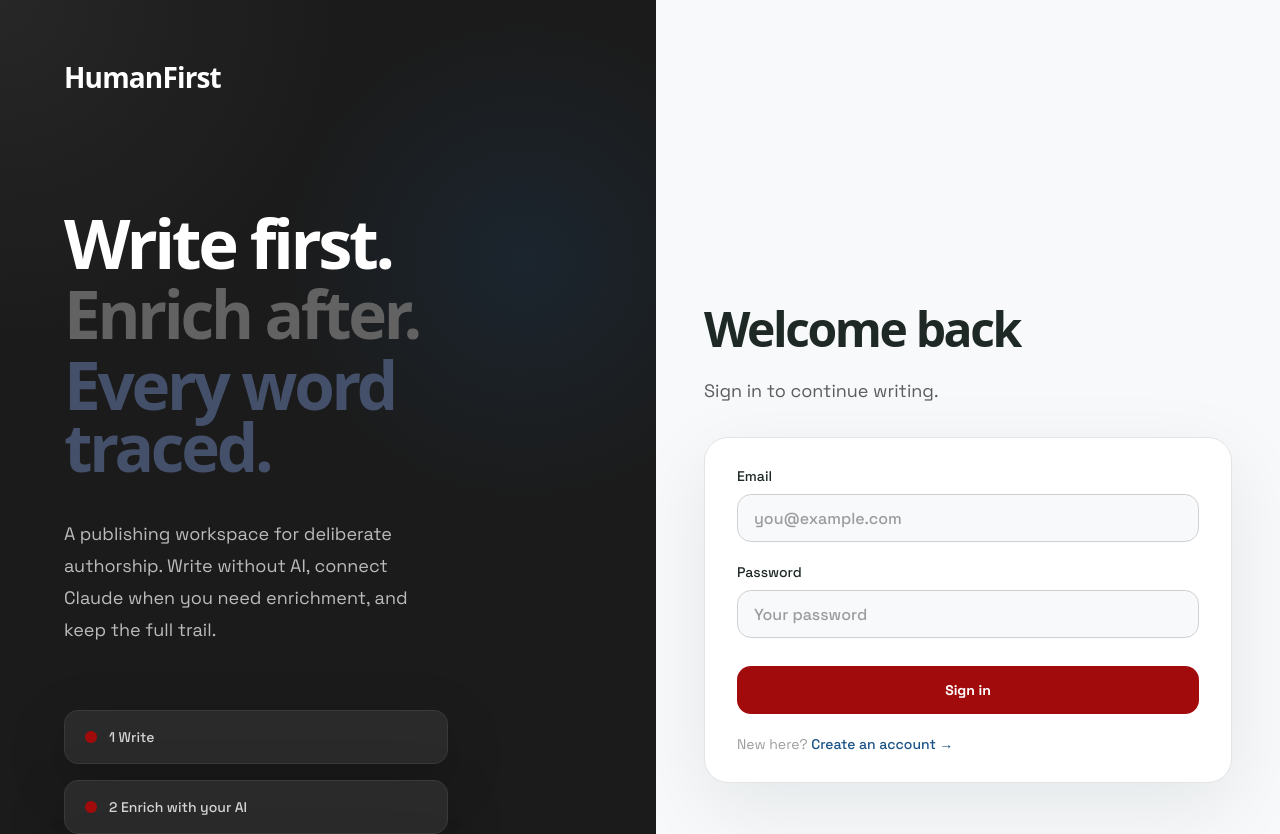
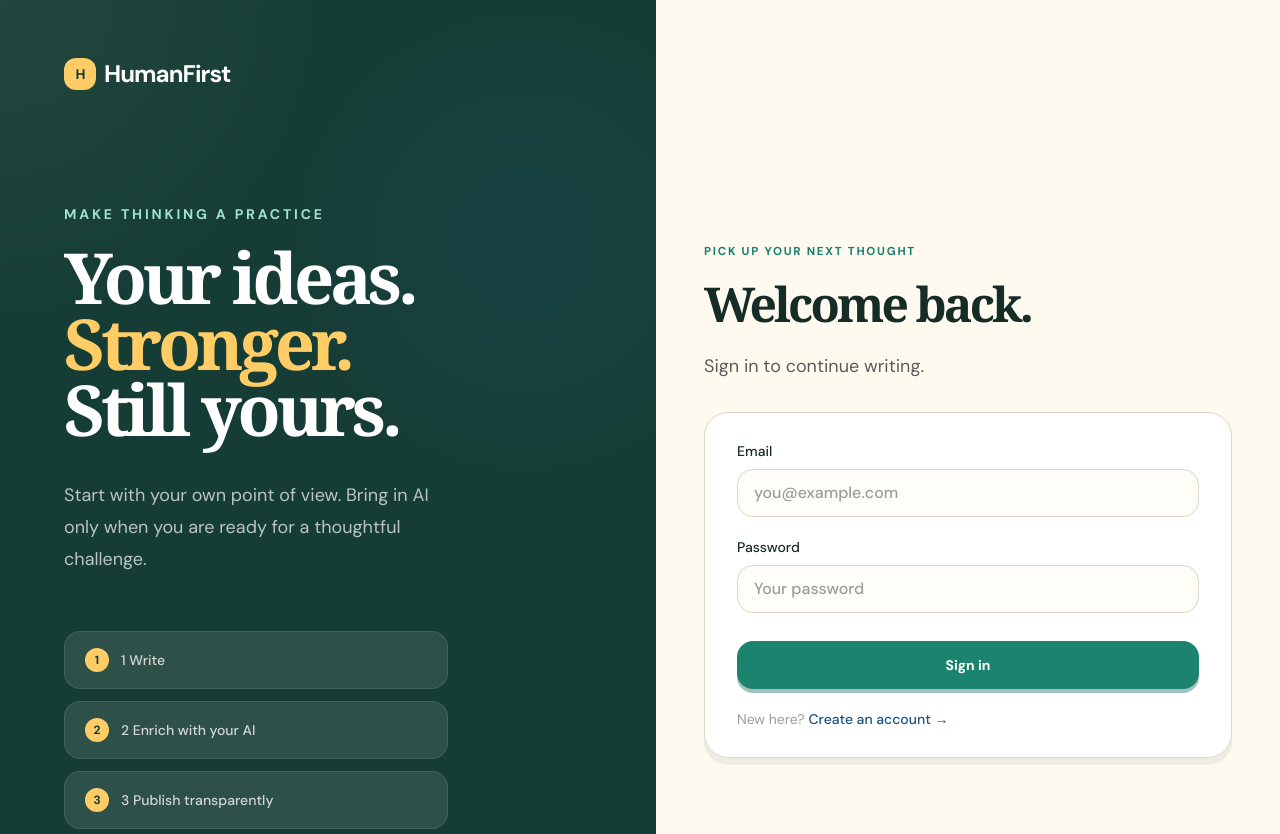
Before and after one commit to patilshraddhaa/HumanFirst, a React (Vite) app in the folder frontend/: page /login in a window 1280 px wide. Shown: the top 834 px of the page. Built offline with nearby package versions, Linux system fonts and the light colour scheme; no server answers.

Commit message:
feat: redesign product experience

```diff
--- a/frontend/src/components/LeftPanel.tsx
+++ b/frontend/src/components/LeftPanel.tsx
@@ -1,29 +1,21 @@
 export function LeftPanel() {
   return (
-    <aside className="relative hidden min-h-screen flex-1 overflow-hidden bg-hf-panel px-16 py-14 text-white lg:flex">
+    <aside className="relative hidden min-h-screen flex-1 overflow-hidden bg-[#163d35] px-16 py-14 text-white lg:flex">
       <div className="relative z-10 flex max-w-xl flex-col">
-        <p className="font-display text-[1.75rem] font-semibold tracking-[-0.03em]">
-          HumanFirst
+        <p className="flex items-center gap-2 text-[1.5rem] font-bold tracking-[-0.04em]"><span className="grid h-8 w-8 place-items-center rounded-xl bg-[#ffcc65] text-sm text-[#163d35]">H</span>HumanFirst</p>
+
+        <div className="mt-28">
+          <p className="text-sm font-bold uppercase tracking-[0.2em] text-[#9ee2cf]">Make thinking a practice</p>
+          <h1 className="mt-5 font-serif text-[4.4rem] font-semibold leading-[0.94] tracking-[-0.06em] text-white">
+            Your ideas.<br /><span className="text-[#ffcc65]">Stronger.</span><br />Still yours.
+          </h1>
+        </div>
+
+        <p className="mt-9 max-w-sm text-lg leading-8 text-white/70">
+          Start with your own point of view. Bring in AI only when you are ready for a thoughtful challenge.
         </p>
 
-        <div className="mt-28 space-y-2">
-          <h1 className="font-display text-[4.3rem] font-semibold leading-[0.95] tracking-[-0.05em] text-white">
-            Write first.
-          </h1>
-          <p className="font-display text-[4.1rem] font-semibold leading-[0.95] tracking-[-0.05em] text-hf-panel-h2">
-            Enrich after.
-          </p>
-          <p className="font-display text-[4.1rem] font-semibold leading-[0.95] tracking-[-0.05em] text-hf-panel-h3">
-            Every word traced.
-          </p>
-        </div>
-
-        <p className="mt-10 max-w-sm text-lg leading-8 text-white/70">
-          A publishing workspace for deliberate authorship. Write without AI,
-          connect Claude when you need enrichment, and keep the full trail.
-        </p>
-
-        <div className="mt-16 grid max-w-sm gap-4">
+        <div className="mt-14 grid max-w-sm gap-3">
           {[
             "1 Write",
             "2 Enrich with your AI",
@@ -31,9 +23,9 @@
           ].map((label) => (
             <div
               key={label}
-              className="flex items-center gap-3 rounded-[14px] border border-hf-panel-pill-border bg-hf-panel-pill px-5 py-4 shadow-[0_18px_60px_rgba(0,0,0,0.18)]"
+              className="flex items-center gap-3 rounded-2xl border border-white/10 bg-white/10 px-5 py-4"
             >
-              <span className="h-3 w-3 rounded-full bg-ml-red" />
+              <span className="grid h-6 w-6 place-items-center rounded-full bg-[#ffcc65] text-xs font-bold text-[#163d35]">{label[0]}</span>
               <span className="text-sm font-medium text-hf-panel-step">
                 {label}
               </span>
--- a/frontend/src/components/ui/card.tsx
+++ b/frontend/src/components/ui/card.tsx
@@ -1,7 +1,7 @@
 import * as React from "react";
 import { cn } from "../shared/utils";
 
-const Card = React.forwardRef<HTMLDivElement, React.HTMLAttributes<HTMLDivElement>>(({ className, ...props }, ref) => <div ref={ref} className={cn("rounded-xl border border-border bg-card text-card-foreground shadow-sm", className)} {...props} />);
+const Card = React.forwardRef<HTMLDivElement, React.HTMLAttributes<HTMLDivElement>>(({ className, ...props }, ref) => <div ref={ref} className={cn("rounded-3xl border border-border bg-card text-card-foreground shadow-[0_5px_0_rgba(41,88,78,0.08)]", className)} {...props} />);
 Card.displayName = "Card";
 const CardHeader = React.forwardRef<HTMLDivElement, React.HTMLAttributes<HTMLDivElement>>(({ className, ...props }, ref) => <div ref={ref} className={cn("flex flex-col space-y-1.5 p-6", className)} {...props} />);
 CardHeader.displayName = "CardHeader";
--- a/frontend/src/index.css
+++ b/frontend/src/index.css
@@ -1,4 +1,4 @@
-@import url("https://fonts.googleapis.com/css2?family=Courier+Prime:ital,wght@0,400;0,700;1,400&family=Fraunces:opsz,wght@9..144,600;9..144,700&family=Space+Grotesk:wght@400;500;700&display=swap");
+@import url("https://fonts.googleapis.com/css2?family=DM+Sans:wght@400;500;600;700&family=Fraunces:opsz,wght@9..144,600;9..144,700&family=JetBrains+Mono:wght@400;600&display=swap");
 
 @tailwind base;
 @tailwind components;
@@ -6,33 +6,31 @@
 
 @layer base {
   :root {
-    --background: 40 33% 97%;
-    --foreground: 158 16% 14%;
+    --background: 43 67% 97%;
+    --foreground: 165 35% 13%;
     --card: 0 0% 100%;
     --card-foreground: 158 16% 14%;
-    --primary: 162 50% 26%;
-    --primary-foreground: 45 33% 98%;
-    --secondary: 154 28% 91%;
-    --secondary-foreground: 158 29% 20%;
-    --muted: 38 20% 93%;
-    --muted-foreground: 158 8% 39%;
-    --accent: 14 64% 91%;
-    --accent-foreground: 14 46% 25%;
-    --border: 34 18% 85%;
-    --input: 34 18% 85%;
-    --ring: 162 50% 26%;
-    font-family: "Space Grotesk", sans-serif;
-    color: #1c1917;
-    background: #f5efe3;
+    --primary: 168 66% 31%;
+    --primary-foreground: 48 100% 98%;
+    --secondary: 161 42% 92%;
+    --secondary-foreground: 165 35% 13%;
+    --muted: 42 38% 93%;
+    --muted-foreground: 164 10% 42%;
+    --accent: 12 91% 91%;
+    --accent-foreground: 12 54% 25%;
+    --border: 39 26% 82%;
+    --input: 39 26% 82%;
+    --ring: 168 66% 31%;
+    font-family: "DM Sans", sans-serif;
+    color: #16332e;
+    background: #fffaf0;
   }
 
   body {
     margin: 0;
     min-width: 320px;
     min-height: 100vh;
-    background-color: #f3efe7;
-    background-image: radial-gradient(rgba(69, 58, 44, 0.07) 0.7px, transparent 0.7px);
-    background-size: 6px 6px;
+    background: #fffaf0;
   }
 
   * {
@@ -53,19 +51,51 @@
 
 @layer components {
   .writing-canvas {
-    background: linear-gradient(90deg, rgba(99, 78, 50, 0.05) 1px, transparent 1px), #fbfaf6;
+    background: linear-gradient(90deg, rgba(29, 111, 97, 0.035) 1px, transparent 1px), #fffefa;
     background-size: 100% 2.1rem;
-    box-shadow: 0 20px 60px rgba(59, 47, 35, 0.1), 0 1px 0 rgba(255, 255, 255, 0.9) inset;
+    box-shadow: 0 7px 0 rgba(28, 82, 71, 0.12), 0 20px 50px rgba(27, 68, 59, 0.08);
   }
 
   .typewriter-title,
   .typewriter-body {
-    font-family: "Courier Prime", "Courier New", monospace;
+    font-family: "JetBrains Mono", monospace;
   }
 
   .typewriter-body {
     line-height: 2.1rem;
     letter-spacing: 0.01em;
+  }
+}
+
+@layer components {
+  .hf-page {
+    min-height: 100vh;
+    background:
+      radial-gradient(circle at 92% 0%, rgba(255, 210, 106, 0.22), transparent 28rem),
+      radial-gradient(circle at 0% 45%, rgba(159, 226, 208, 0.23), transparent 26rem),
+      #fffaf0;
+  }
+
+  .hf-kicker {
+    font-size: 0.72rem;
+    font-weight: 700;
+    letter-spacing: 0.15em;
+    text-transform: uppercase;
+    color: #16806d;
+  }
+
+  .hf-progress {
+    height: 0.55rem;
+    overflow: hidden;
+    border-radius: 999px;
+    background: #e7e0d2;
+  }
+
+  .hf-progress > span {
+    display: block;
+    height: 100%;
+    border-radius: inherit;
+    background: linear-gradient(90deg, #1b9a83, #67c7b3);
   }
 }
 
--- a/frontend/src/routes/landing/LoginPage.tsx
+++ b/frontend/src/routes/landing/LoginPage.tsx
@@ -41,15 +41,16 @@
   }
 
   return (
-    <div className="min-h-screen bg-white-200 lg:flex">
+    <div className="min-h-screen bg-[#fffaf0] lg:flex">
       <LeftPanel />
       <main className="flex flex-1 items-center justify-center px-6 py-12 lg:px-12">
         <div className="w-full max-w-[34rem]">
           <p className="font-display text-[1.75rem] font-semibold tracking-[-0.04em] text-foreground lg:hidden">
             HumanFirst
           </p>
-          <h1 className="mt-8 font-display text-[3rem] font-semibold tracking-[-0.05em] text-foreground">
-            Welcome back
+          <p className="hf-kicker mt-8">Pick up your next thought</p>
+          <h1 className="mt-2 font-serif text-[3rem] font-semibold tracking-[-0.06em] text-foreground">
+            Welcome back.
           </h1>
           <p className="mt-3 text-lg text-ml-grey-dark">
             Sign in to continue writing.
@@ -61,7 +62,7 @@
             </div>
           ) : null}
 
-          <div className="mt-8 rounded-[24px] border border-ml-grey-lightest bg-white px-6 py-7 shadow-[0_24px_80px_rgba(15,23,42,0.08)] lg:px-8">
+          <div className="mt-8 rounded-3xl border border-border bg-white px-6 py-7 shadow-[0_7px_0_rgba(41,88,78,0.08)] lg:px-8">
             <form className="grid gap-5" onSubmit={handleSubmit}>
               <label className="grid gap-2 text-sm font-medium text-foreground">
                 <span>Email</span>
@@ -70,7 +71,7 @@
                   value={email}
                   onChange={(event) => setEmail(event.target.value)}
                   placeholder="you@example.com"
-                  className="h-12 rounded-[14px] border border-ml-grey-lighter bg-white-200 px-4 text-base text-foreground outline-none transition placeholder:text-muted-foreground focus:border-ml-blue focus:ring-2 focus:ring-ml-blue/20"
+                  className="h-12 rounded-2xl border border-input bg-[#fffdf8] px-4 text-base text-foreground outline-none transition placeholder:text-muted-foreground focus:border-primary focus:ring-2 focus:ring-primary/20"
                 />
               </label>
 
@@ -81,14 +82,14 @@
                   value={password}
                   onChange={(event) => setPassword(event.target.value)}
                   placeholder="Your password"
-                  className="h-12 rounded-[14px] border border-ml-grey-lighter bg-white-200 px-4 text-base text-foreground outline-none transition placeholder:text-muted-foreground focus:border-ml-blue focus:ring-2 focus:ring-ml-blue/20"
+                  className="h-12 rounded-2xl border border-input bg-[#fffdf8] px-4 text-base text-foreground outline-none transition placeholder:text-muted-foreground focus:border-primary focus:ring-2 focus:ring-primary/20"
                 />
               </label>
 
               <button
                 type="submit"
                 disabled={isSubmitting}
-                className="mt-2 inline-flex h-12 items-center justify-center rounded-[14px] bg-ml-red px-5 text-sm font-semibold text-white transition hover:bg-[#8f0909] focus-visible:outline-none focus-visible:ring-2 focus-visible:ring-ml-red focus-visible:ring-offset-2 disabled:cursor-not-allowed disabled:bg-ml-grey-lightest disabled:text-muted-foreground"
+                className="mt-2 inline-flex h-12 items-center justify-center rounded-2xl bg-primary px-5 text-sm font-bold text-primary-foreground shadow-[0_4px_0_rgba(19,103,88,0.4)] transition hover:-translate-y-px disabled:cursor-not-allowed disabled:opacity-50"
               >
                 {isSubmitting ? "Signing in..." : "Sign in"}
               </button>
```
Also changed, not shown: frontend/src/components/Topbar.tsx (+4 -4 lines), frontend/src/components/dashboard/DraftTable.tsx (+5 -4 lines), frontend/src/components/ui/button.tsx (+7 -7 lines), frontend/src/features/draft-flow.tsx (+9 -6 lines), frontend/src/routes/dashboard/DashboardPage.tsx (+18 -10 lines), frontend/src/routes/drafts/preview/DraftPreviewPage.tsx (+3 -2 lines), frontend/src/routes/drafts/setup/MCPSetupPage.tsx (+7 -6 lines), frontend/src/routes/landing/LandingPage.tsx (+7 -6 lines).
